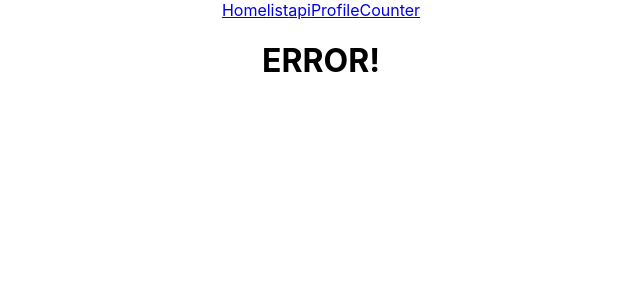
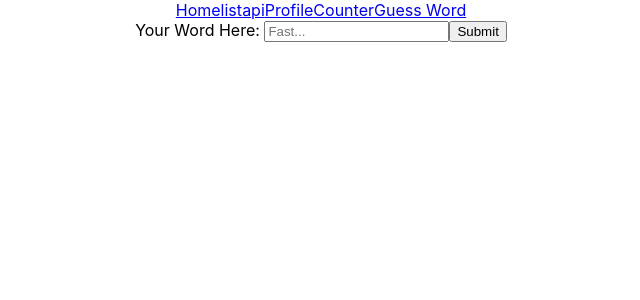
Before and after one commit to harshsepi0l/React-Revision, a React (Create React App) app: page /guessword in a window 1280 px wide. Shown: the top 300 px of the page, without its empty margins (319-959 px from the left). Built offline with nearby package versions, Linux system fonts and the light colour scheme.

Commit message:
added a word guesser

```diff
--- a/src/App.js
+++ b/src/App.js
@@ -7,6 +7,7 @@ import { Navbar } from "./components/Navbar/Navbar";
 import { ProfilePage } from "./Pages/ProfilePage";
 import { Counter } from "./components/Counter/Counter";
 import { useState, createContext } from "react";
+import { GuessWord } from "./components/GuessWord/GuessWord";
 
 export const AppContext = createContext();
 
@@ -24,6 +25,7 @@ function App() {
             <Route path="/list" element={<ListBuilder />} />
             <Route path="/api" element={<FetchAPI />} />
             <Route path="/counter" element={<Counter />} />
+            <Route path="/guessword" element={<GuessWord />} />
             <Route path="*" element={<h1> ERROR! </h1>} />
           </Routes>
         </Router>
--- /dev/null
+++ b/src/components/GuessWord/GuessWord.js
@@ -0,0 +1,37 @@
+import { useState } from "react";
+import Axios from "axios";
+
+export const GuessWord = () => {
+  const [word, setWord] = useState("");
+  const [synonyms, setSynonyms] = useState([]);
+
+  const handleSubmitForm = (event) => {
+    event.preventDefault();
+    Axios.get(`https://api.datamuse.com/words?rel_syn=${word}`)
+      .then((response) => {
+        setSynonyms(response.data);
+      })
+      .catch((error) => {
+        console.error("Error fetching data:", error);
+      });
+  };
+
+  return (
+    <div>
+      <form onSubmit={handleSubmitForm}>
+        <label htmlFor="word-input"> Your Word Here: </label>
+        <input
+          id="word-input"
+          placeholder="Fast..."
+          onChange={(event) => setWord(event.target.value)}
+        />
+        <button> Submit </button>
+      </form>
+      <ul>
+        {synonyms.map((syn) => {
+          return <li key={syn.word}> {syn.word} </li>;
+        })}
+      </ul>
+    </div>
+  );
+};
--- a/src/components/Navbar/Navbar.js
+++ b/src/components/Navbar/Navbar.js
@@ -8,6 +8,7 @@ export const Navbar = () => {
       <Link to="/api">api</Link>
       <Link to="/profile">Profile</Link>
       <Link to="/counter">Counter</Link>
+      <Link to="/guessword">Guess Word</Link>
     </div>
   );
 };
```
